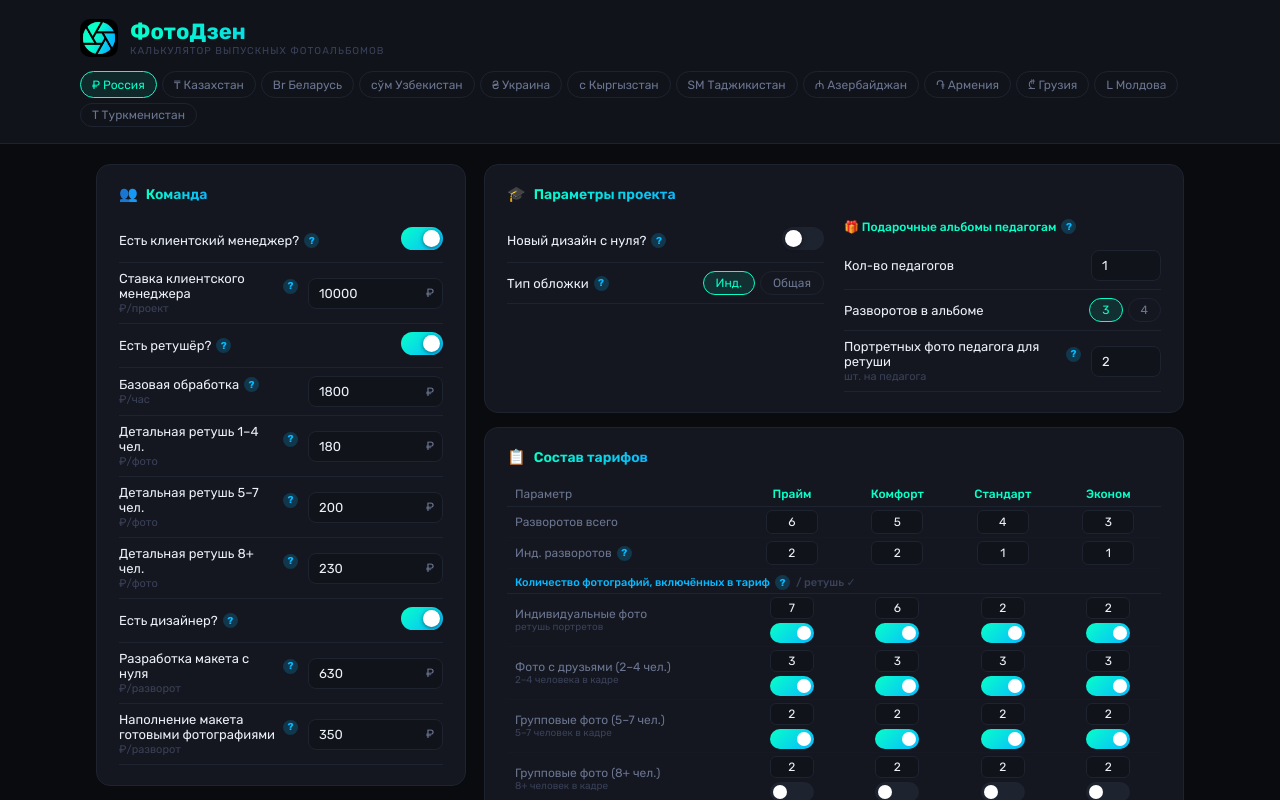
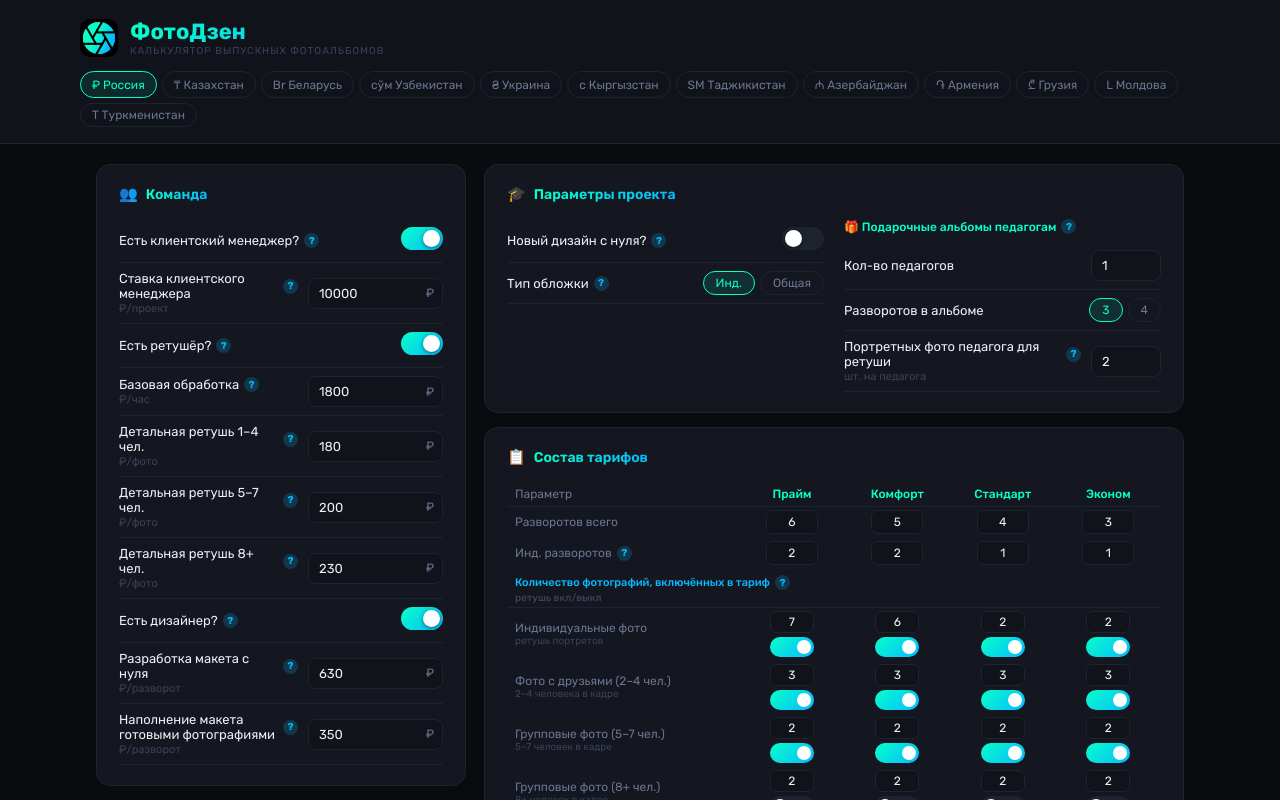
Before and after one commit to eamatveicheva-ai/Photodzen-graduation-album-calculator, a React (Vite) app: page / in a window 1280 px wide. Shown: the top 800 px of the page. Built offline with nearby package versions, Linux system fonts and the light colour scheme.

Commit message:
Add files via upload

```diff
--- a/src/App.jsx
+++ b/src/App.jsx
@@ -579,9 +579,9 @@ export default function App() {
                       ))}
                     </tr>
                     <tr>
-                      <td colSpan={5} style={{padding:"6px 8px 3px",fontSize:11,color:C.c2,fontWeight:500,borderBottom:`1px solid ${C.border}`}}>
+                      <td colSpan={5} className="sticky-col" style={{padding:"6px 8px 3px",fontSize:11,color:C.c2,fontWeight:500,borderBottom:`1px solid ${C.border}`,background:C.card,width:"100%"}}>
                         <TT text={T.tariff_photos}>Количество фотографий, включённых в тариф</TT>
-                        <span style={{color:C.dim,marginLeft:6}}>/ ретушь ✓</span>
+                        <div style={{color:C.dim,fontSize:10,marginTop:2}}>ретушь вкл/выкл</div>
                       </td>
                     </tr>
                     {PHOTO_ROWS.map(row=>(
```
